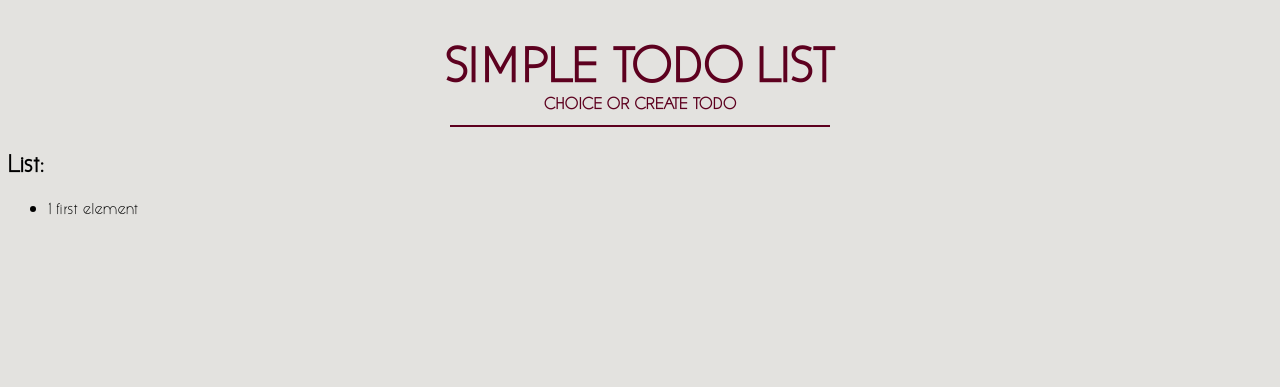
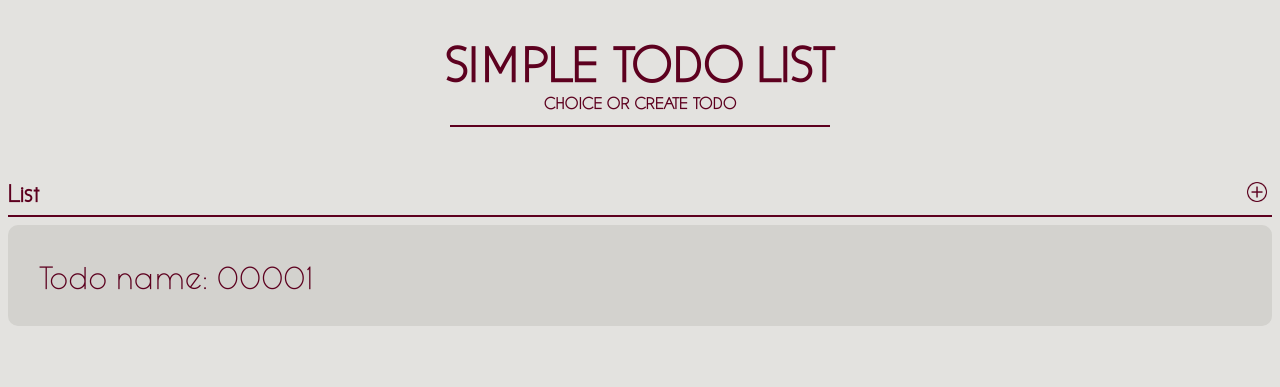
Before and after one commit to DeFoba/todo-list-desktop, a Flask app: page / in a window 1280 px wide. Shown: the top 387 px of the page. Run offline with Flask 3, Linux system fonts and the light colour scheme.

Commit message:
Add create.html (only file) & Add tool "create"

```diff
--- a/app.py
+++ b/app.py
@@ -9,7 +9,13 @@ app = Flask(__name__)
 
 @app.route('/')
 def home_page():
-    return render_template('index.html')
+    todo_lists = [x.split('.')[0] for x in listdir(TODO_LISTS_FOLDER)]
+
+    return render_template('index.html', todo_lists=todo_lists)
+
+@app.route('/create')
+def create_todo():
+    return render_template('create.html')
 
 @app.route('/todo/<todo_id>')
 def todo_page(todo_id):
--- a/static/home.css
+++ b/static/home.css
@@ -1,8 +1,3 @@
-html, body {
-    background-color: var(--color-background);
-    font-family: 'Queensides';
-}
-
 header {
     width: 100%;
 }
@@ -10,7 +5,7 @@ header {
 header > h1, header > h2 {
     text-align: center;
     text-transform: uppercase;
-    color: var(--color-dark_red);
+    color: var(--color-dark-red);
     font-weight: bold;
 }
 
@@ -24,9 +19,65 @@ header > h2 {
     margin-top: 0;
 }
 
-.header_line {
-    background-color: var(--color-dark_red);
+.line {
+    background-color: var(--color-dark-red);
     height: 2px;
     border: 0;
+}
+
+.header_line {
     width: 30%;
 }
+
+#todo_list {
+    display: flex;
+    flex-direction: column;
+    justify-content: start;
+    padding: 0;
+    margin: 0;
+}
+
+.todo_element {
+    text-decoration: none;
+    text-decoration-line: none;
+    color: var(--color-dark-red);
+    background-color: var(--color-element);
+    padding: 30px;
+    border-radius: 10px;
+    font-size: 2em;
+    transition: 0.1s;
+}
+
+.todo_element:hover {
+    background-color: var(--color-element-hover);
+}
+
+#head_on_list > h2 {
+    padding: 0;
+    margin: 0;
+}
+
+#head_on_list {
+    margin-top: 50px;
+    display: flex;
+    justify-content: space-between;
+    /* text-transform: uppercase; */
+    color: var(--color-dark-red);
+}
+
+.tool {
+    display: block;
+    position: relative;
+    width: 30px;
+    height: 30px;
+    cursor: pointer;
+}
+
+.tool > img {
+    width: 20px;
+    height: 20px;
+    position: absolute;
+    left: 50%;
+    top: 50%;
+    transform: translate(-50%, -50%);
+}
--- a/static/main.css
+++ b/static/main.css
@@ -1,12 +1,19 @@
 :root {
-    --color-background: #e3e2df;
-    --color-pink:       #e3afbc;
-    --color-light_pink: #ee4c7c;
-    --color-dark-pink:  #9a1750;
-    --color-dark_red:   #5d001f;
+    --color-background:    #e3e2df;
+    --color-element:       #d3d2ce;
+    --color-element-hover: #bebebb;
+    --color-pink:          #e3afbc;
+    --color-light-pink:    #ee4c7c;
+    --color-dark-pink:     #9a1750;
+    --color-dark-red:      #5d001f;
 }
 
 @font-face {
     font-family: 'Queensides'; /*a name to be used later*/
     src: url('fonts/Queensides.ttf'); /*URL to font*/
 }
+
+html, body {
+    background-color: var(--color-background);
+    font-family: 'Queensides';
+}
--- a/templates/index.html
+++ b/templates/index.html
@@ -8,17 +8,24 @@
     <title>Home Page</title>
 </head>
 <body>
-    <!-- <div class="box" style="width: 100px; height: 100px; background-color: #5d001f;"></div> -->
      <header>
-        <!-- <h1>Home Page</h1> -->
         <h1>Simple Todo List</h1>
         <h2>Choice or Create todo</h2>
-        <hr class="header_line">
+        <hr class="line header_line">
      </header>
      <div id="content">
-        <h2>List:</h2>
+        <div id="head_on_list">
+            <h2>List</h2>
+
+            <div id="tools">
+                <a class="tool" id="create_todo_btn" title="Create new todo." href="/create"><img src="static/media/icons/plus.png" alt="plus"></a>
+            </div>
+        </div>
+        <hr class="line">
         <ul id="todo_list">
-            <li class="todo_element">1 first element</li>
+             {% for todo_el in todo_lists %}
+                <a class="todo_element" href="/todo/{{ todo_el }}">Todo name: {{ todo_el }}</a>
+             {% endfor %}
         </ul>
      </div>
 </body>
```
Also changed, not shown: templates/create.html (added, +11 -0 lines), static/media/icons/plus.png (added).
